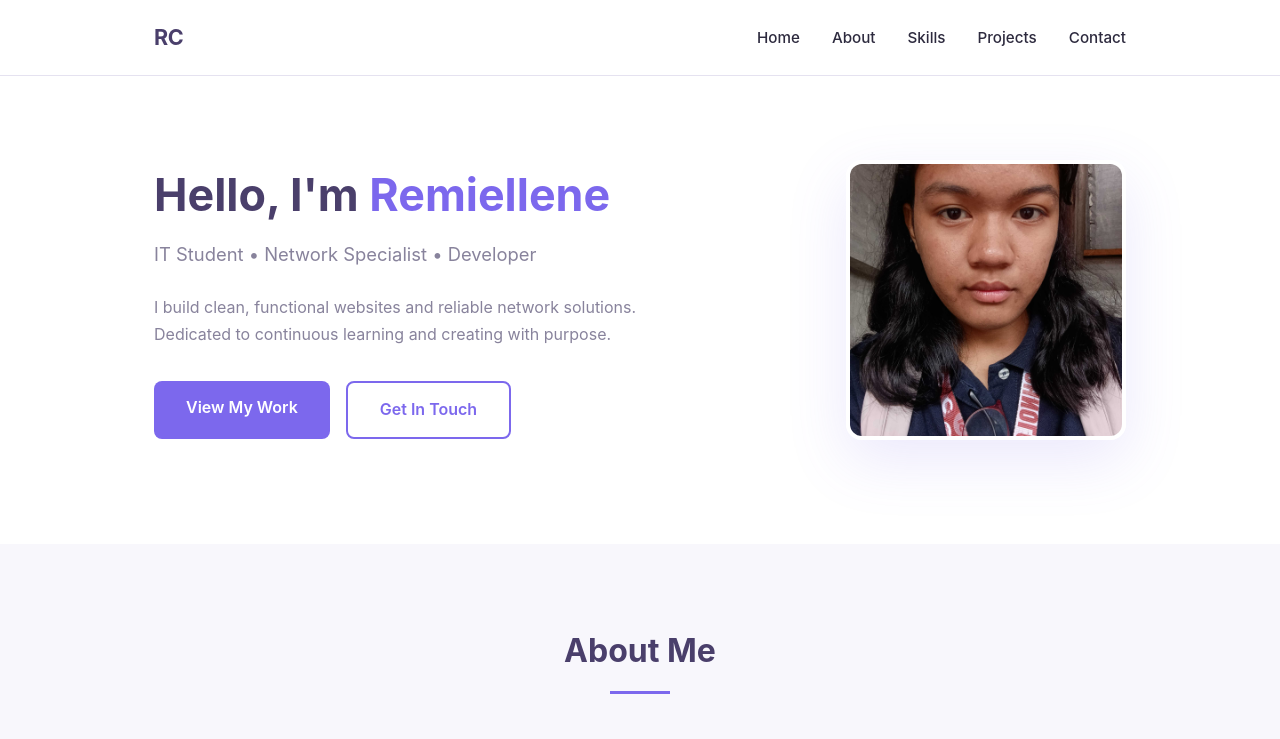
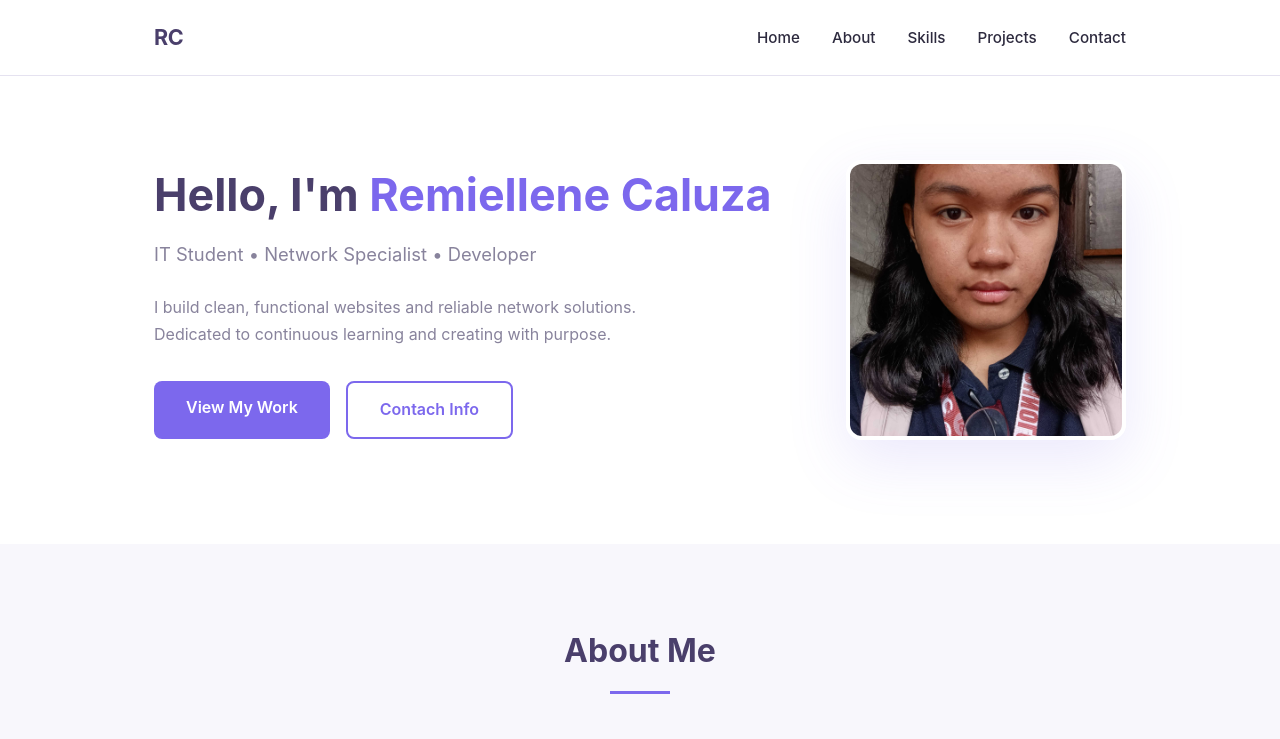
Before and after one commit to remrcaluza2a/Personal-InfoPort, a plain HTML site: page index.html in a window 1280 px wide. Shown: the top 739 px of the page. Drawn offline with Linux system fonts and the light colour scheme; no server answers.

Commit message:
Update hero section and fix GitHub link
Updated hero section with full name and corrected contact button text. Changed GitHub link to include full URL.

```diff
--- a/index.html
+++ b/index.html
@@ -438,12 +438,12 @@ footer {
 
 <section id="hero" class="container">
     <div class="hero-text">
-        <h1>Hello, I'm <span>Remiellene</span></h1>
+        <h1>Hello, I'm <span>Remiellene Caluza</span></h1>
         <p class="subtitle">IT Student • Network Specialist • Developer</p>
         <p>I build clean, functional websites and reliable network solutions. Dedicated to continuous learning and creating with purpose.</p>
         <div class="hero-buttons">
             <a href="#projects" class="btn-primary">View My Work</a>
-            <a href="#contact" class="btn-outline">Get In Touch</a>
+            <a href="#contact" class="btn-outline">Contach Info</a>
         </div>
     </div>
     <div class="hero-image">
@@ -516,7 +516,7 @@ footer {
                 </div>
                 <div>
                     <h4>GitHub</h4>
-                    <a href="https://github.com/remrcaluza2a" target="_blank">github.com/remrcaluza2a</a>
+                    <a href="https://github.com/remrcaluza2a" target="_blank">https://github.com/remrcaluza2a</a>
                 </div>
             </div>
             <form id="contact-form">
```
